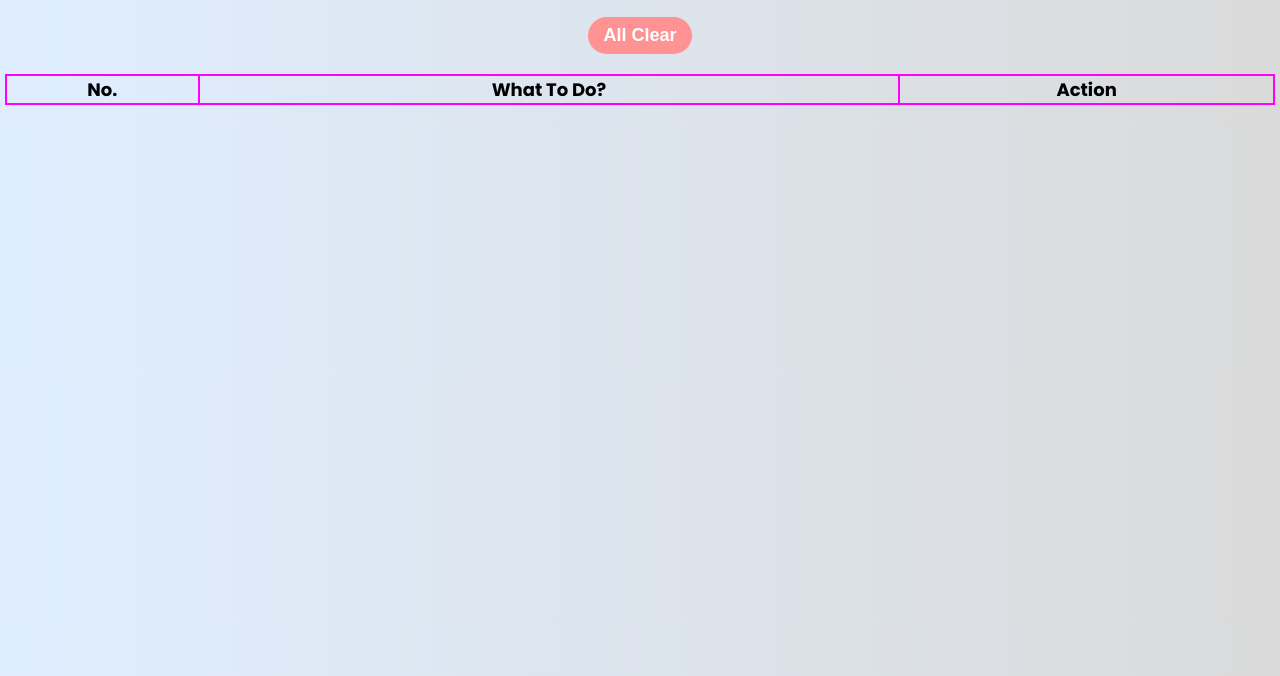
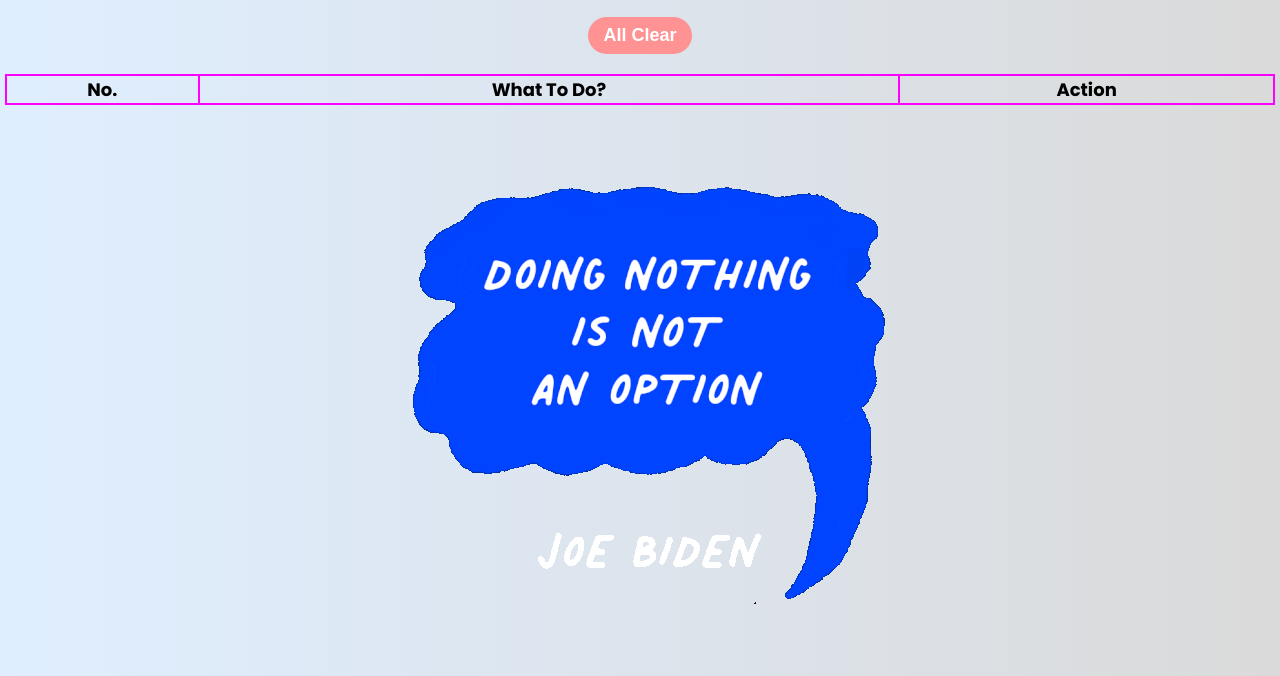
Before and after one commit to rahimuj570/vanilla-JS-CRUD-todo-list, a plain HTML site: page index.html in a window 1280 px wide. Both pictures are taken after a click on the button "All Clear". Shown: the part 124-800 px from the top of the page. Drawn offline with Linux system fonts and the light colour scheme.

Commit message:
404 image and condition updated

```diff
--- a/index.html
+++ b/index.html
@@ -43,7 +43,7 @@
           </tbody>
         </table>
       </div>
-      <img id="img-404" src="./404.gif" alt="" />
+      <img id="img-404" src="./404-2.gif" alt="" />
     </main>
     <script src="./todo.js"></script>
   </body>
--- a/style.css
+++ b/style.css
@@ -16,6 +16,7 @@
   display: none;
   margin: 0 auto;
   margin-bottom: 20px;
+  max-width: 80%;
 }
 /* ===== JS Conditional Toggle End ==== */
 /* ================ */
--- a/todo.js
+++ b/todo.js
@@ -25,12 +25,11 @@ function showUi() {
   const tbody = getElem("tbody");
   tbody.textContent = "";
   const getAllDataArray = getLocal();
-  console.log(getAllDataArray);
-  if (getAllDataArray.length == 0) {
+  if (getAllDataArray === null || getAllDataArray.length == 0) {
     getElem("img-404").style.display = "block";
   } else {
     getElem("img-404").style.display = "none";
-    getAllDataArray.map((data, index) => {
+    getAllDataArray?.map((data, index) => {
       const tr = document.createElement("tr");
       tr.innerHTML = `<td>${index < 9 ? "0" + ++index : ++index}</td>
               <td>${data}</td>
@@ -50,7 +49,6 @@ function showUi() {
 // ====== Todo Delete Handler =====
 const deleteHandler = (index) => {
   const getAllDataArray = getLocal();
-  console.log(index - 1);
   getAllDataArray.splice(index - 1, 1);
   setLocal(getAllDataArray);
   showUi();
@@ -82,6 +80,7 @@ getElem("EditBtn").addEventListener("click", () => {
 const allClear = () => {
   localStorage.clear();
   getElem("tbody").textContent = "";
+  getElem("img-404").style.display = "block";
 };
 
 // ====== Set Local Storage =====
```
Also changed, not shown: 404-2.gif (added), 404.gif (deleted).
